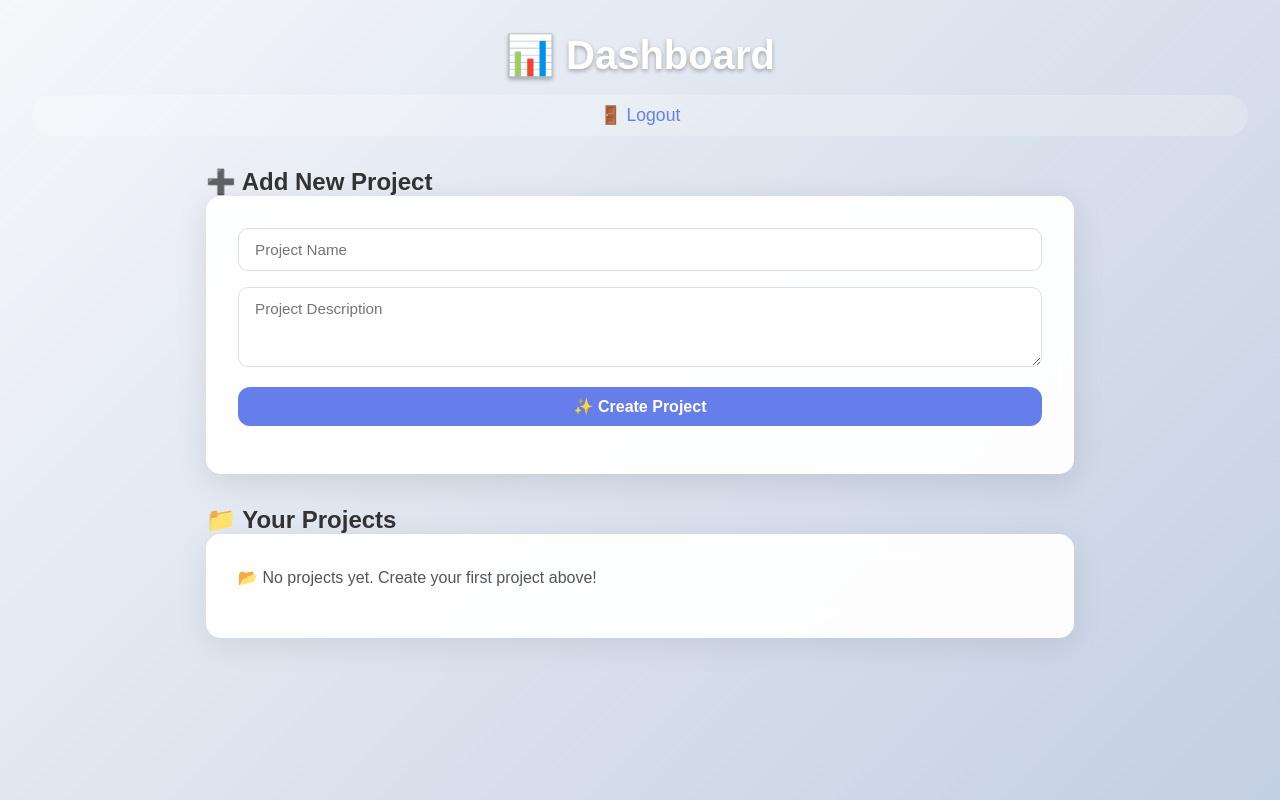
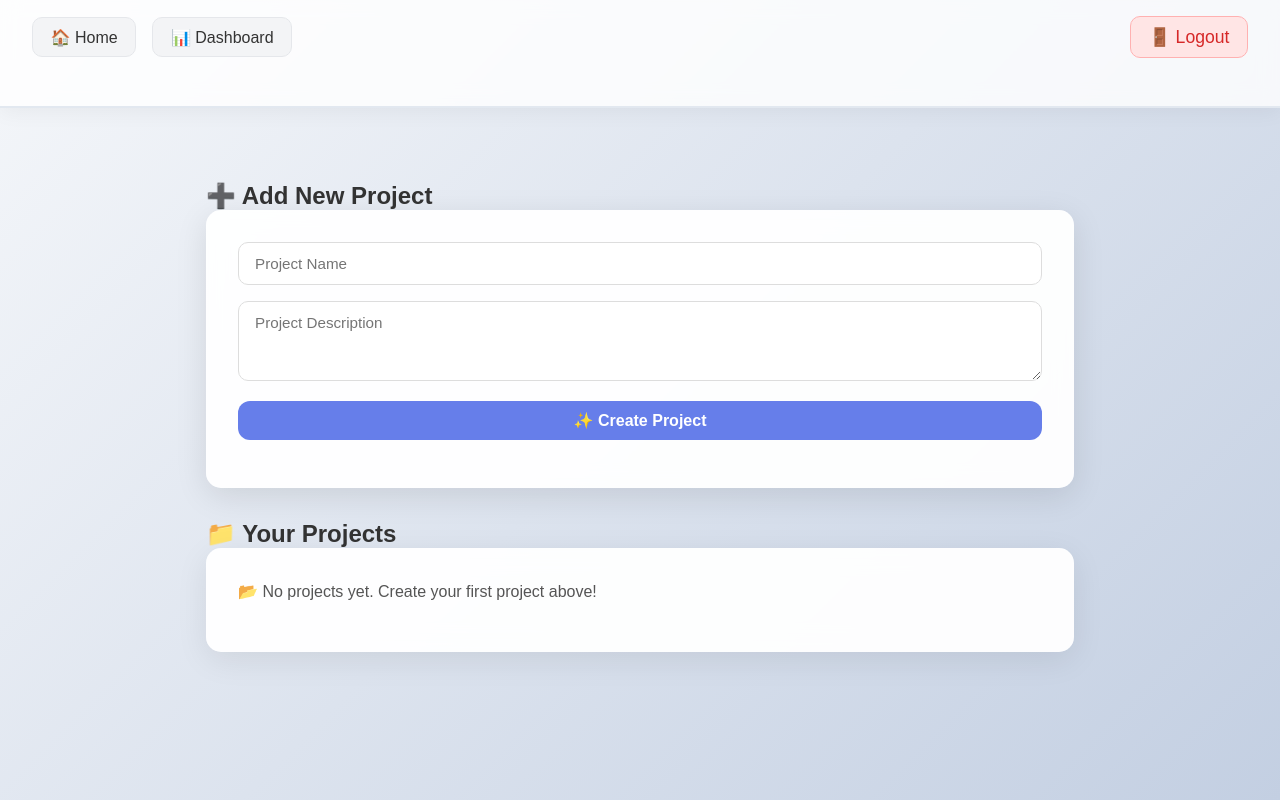
Before and after one commit to Kupsztajn/NawrockyTasks, a PHP site: template public/views/dashboard.html in a window 1280 px wide. Run offline with PHP 8.4, Linux system fonts and the light colour scheme; the template is opened without the code that fills it, so the values that code supplies are empty.

Commit message:
feat: added navbar

```diff
--- a/public/styles/dashboard.css
+++ b/public/styles/dashboard.css
@@ -5,6 +5,8 @@ body {
   color: #333;
   margin: 0;
   padding: 2rem;
+  padding-top: 150px; /* żeby treść nie wchodziła pod navbar */
+
 }
 
 h1, h2, h3, h4 {
@@ -191,3 +193,76 @@ a[href="/logout"] {
   margin-bottom: 2rem;
   font-size: 1.1rem;
 }
+
+/* 🌐 NAVBAR */
+.navbar {
+    position: fixed;
+    top: 0;
+    left: 0;
+    right: 0;
+
+    width: 100%;
+    background: #ffffffcc;
+    backdrop-filter: blur(10px);
+    padding: 1rem 2rem;
+
+    display: flex;
+    justify-content: space-between;
+    align-items: center;
+
+    border-bottom: 2px solid #e2e8f0;
+    box-shadow: 0 4px 20px rgba(0,0,0,0.05);
+    z-index: 1000; /* żeby był nad wszystkim */
+}
+
+
+/* Lewa + prawa strona */
+.nav-left, .nav-right {
+    display: flex;
+    align-items: center;
+    gap: 1rem;
+}
+
+/* Przycisk w navbarze */
+.nav-btn {
+    text-decoration: none;
+    font-weight: 500;
+    padding: 0.6rem 1.1rem;
+    border-radius: 10px;
+    background: #f3f4f6;
+    color: #333;
+    border: 1px solid #e5e7eb;
+    transition: all 0.25s ease;
+}
+
+/* Hover */
+.nav-btn:hover {
+    background: #e5e7eb;
+    transform: translateY(-2px);
+    box-shadow: 0 4px 12px rgba(0,0,0,0.08);
+}
+
+/* Logout w czerwonym stylu */
+.nav-btn.logout {
+    background: #ffe5e5;
+    border-color: #ffb1b1;
+    color: #d62828;
+}
+
+.nav-btn.logout:hover {
+    background: #ffcccc;
+}
+
+/* 📱 Mobile */
+@media (max-width: 768px) {
+    .navbar {
+        flex-direction: column;
+        gap: 0.8rem;
+        padding: 1rem;
+    }
+
+    .nav-left, .nav-right {
+        width: 100%;
+        justify-content: center;
+    }
+}
--- a/public/views/dashboard.html
+++ b/public/views/dashboard.html
@@ -9,8 +9,7 @@
     <title>DASHBOARD</title>
 </head>
 <body>
-    <h1>📊 Dashboard</h1>
-    <a href="/logout">🚪 Logout</a>
+    <?php include 'navbar.php'; ?>
 
     <div class="dashboard-container">
     <h2>➕ Add New Project</h2>
--- /dev/null
+++ b/public/views/navbar.php
@@ -0,0 +1,9 @@
+<nav class="navbar">
+    <div class="nav-left">
+        <a href="/" class="nav-btn">🏠 Home</a>
+        <a href="/dashboard" class="nav-btn">📊 Dashboard</a>
+    </div>
+    <div class="nav-right">
+        <a href="/logout" class="nav-btn logout">🚪 Logout</a>
+    </div>
+</nav>
--- a/public/views/project.html
+++ b/public/views/project.html
@@ -9,8 +9,8 @@
     <title>PROJECT</title>
 </head>
 <body>
+    <?php include 'navbar.php'; ?>
     <h1>📁 <?php echo htmlspecialchars($project->getName()); ?></h1>
-    <a href="/dashboard">⬅️ Back to Dashboard</a> | <a href="/logout">🚪 Logout</a>
 
     <div class="dashboard-container">
         <p><?php echo htmlspecialchars($project->getDescription()); ?></p>
```
